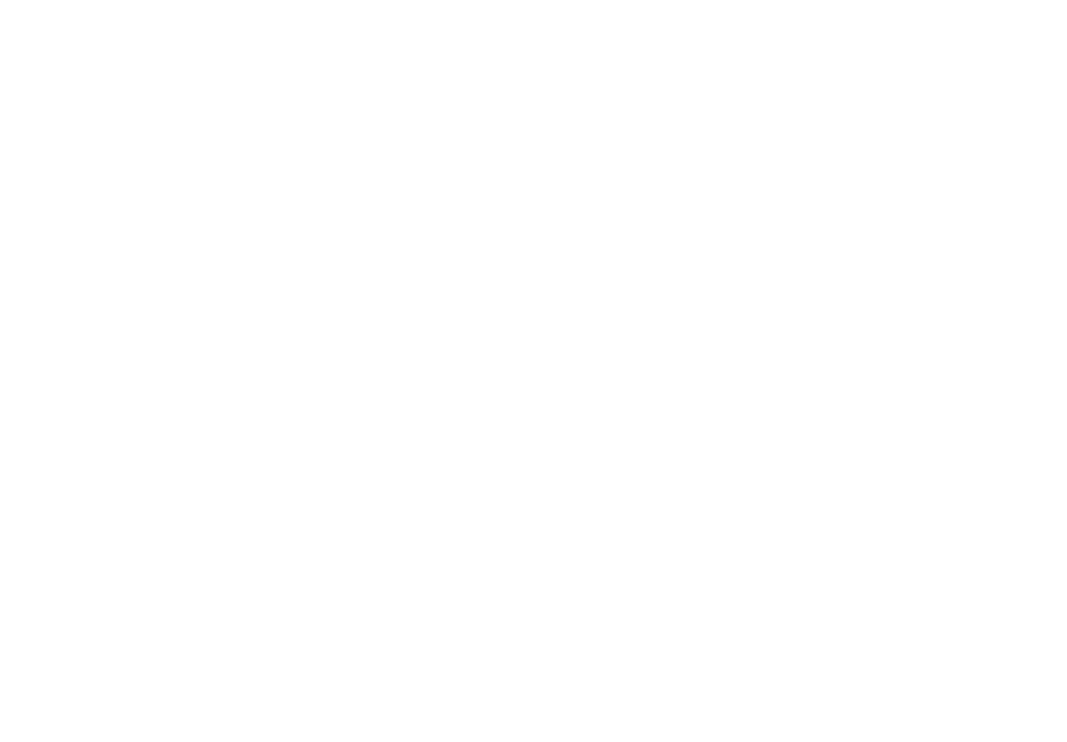
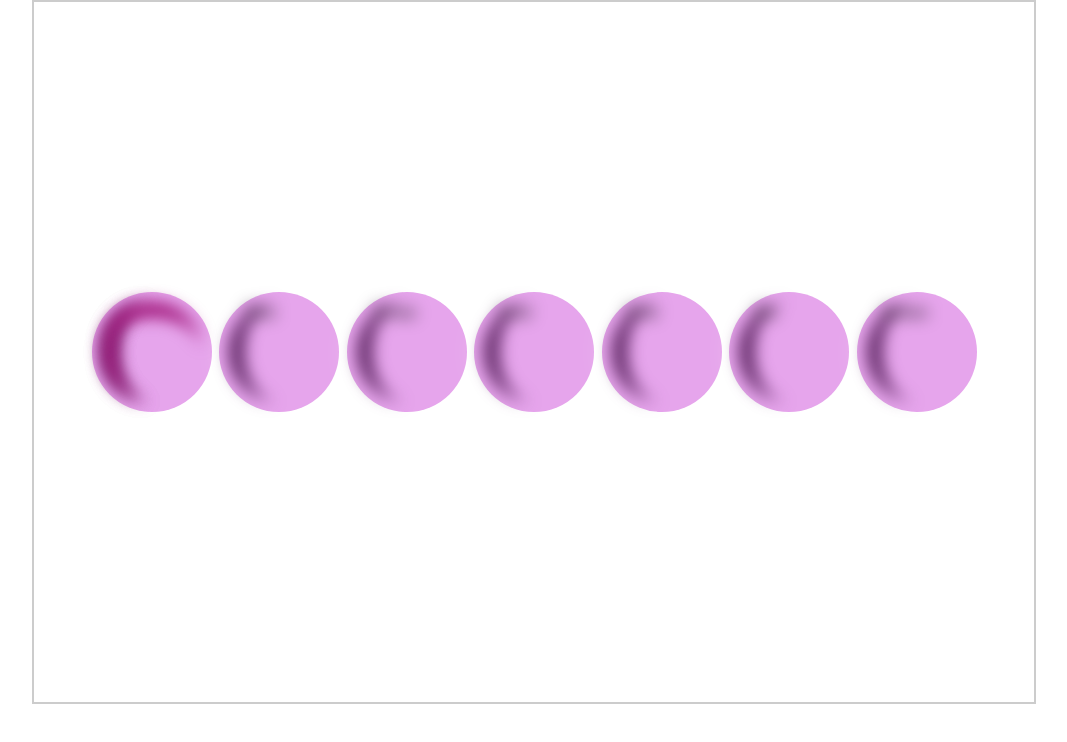
Before and after one commit to eniolaSamuel/CleaningClanProductPage, a React (Create React App) app: page /service in a window 1280 px wide. Before the commit this address had no page. Shown: the top 742 px of the page, without its empty margins (106-1173 px from the left). Built offline with nearby package versions, Linux system fonts and the light colour scheme.

Commit message:
subsequent tcc commit

```diff
--- a/src/App.js
+++ b/src/App.js
@@ -4,6 +4,7 @@
 import {ContactUs} from "./views/Contact";
 import ProductLandingPage from "./views/ProductLandingPage";
 import About from "./views/About";
+import ServicePage from "./views/ServicePage";
 
 
 function App() {
@@ -16,6 +17,7 @@
             <Route path="/home-page" element={<HomePage/>} />
             <Route path="/contactUs" element={<ContactUs />} />
             <Route path="/aboutUs" element={<About />} />
+            <Route path="/service" element={<ServicePage />} />
           </Routes>
         </BrowserRouter>
       </>
--- /dev/null
+++ b/src/styles/ServicePage.css
@@ -0,0 +1,70 @@
+.service-main-frame{
+    width: 100%;
+}
+.bubble-container {
+    width: 900px;
+    height: 700px;
+    position: relative;
+    border: 2px solid #ccc;
+    margin: auto;
+    display: flex;
+    justify-content: space-evenly;
+    align-items: center;
+    padding: 0 50px; /* Adjust padding as needed */
+}
+
+.individual-bubble {
+    position: relative;
+    width: 120px;
+    height: 120px;
+    background-color: #e6a5ec; /* Light blue color */
+    border-radius: 50%;
+    display: flex;
+    justify-content: center;
+    align-items: center;
+    cursor: pointer;
+    transition: background-color 0.3s ease;
+    box-shadow: 0px 0px 25px rgba(255, 255, 255, 0.25);
+
+}
+
+.individual-bubble span{
+    position: absolute;
+    border-radius: 50%;
+}
+
+.individual-bubble span:nth-child(1){
+    inset: 10px;
+    border-left: 15px solid #5a225f;
+    filter: blur(8px);
+}
+
+.individual-bubble span:nth-child(2){
+    inset: 10px;
+    border-left: 15px solid #9e1276;
+    filter: blur(8px);
+}
+.individual-bubble span:nth-child(3){
+    inset: 10px;
+    border-top: 15px solid #9e1276;
+    filter: blur(8px);
+}
+
+.individual-bubble:hover {
+    background-color: #2d1231; /* Darker blue color on hover */
+}
+
+.individual-bubble p {
+    position: absolute;
+    top: 50%;
+    left: 50%;
+    transform: translate(-50%, -50%);
+    color: #fff; /* White text color */
+    font-size: 14px;
+    opacity: 0;
+    transition: opacity 0.3s ease;
+}
+
+.individual-bubble:hover p {
+    opacity: 1;
+}
--- a/src/views/ProductLandingPage.jsx
+++ b/src/views/ProductLandingPage.jsx
@@ -1,6 +1,7 @@
 import NavBar from "./NavBar";
 import {ContactUs} from "./Contact";
 import HomePage from "./HomePage";
+import ServicePage from "./ServicePage";
 
 const ProductLandingPage =() =>{
     return(
@@ -8,6 +9,7 @@
             <NavBar />
             <HomePage/>
             <ContactUs />
+            <ServicePage />
         </div>
     )
 }
--- a/src/views/ServicePage.jsx
+++ b/src/views/ServicePage.jsx
@@ -1,17 +1,70 @@
+import React, { useState } from 'react';
+import "../styles/ServicePage.css";
+
 const ServicePage = () => {
-    return(
-        <div className="service-main-frame">
-            <div>
-                <h1>Expert Cleaning Solutions for Sparkling, Spotless Spaces</h1>
+    const numBubbles = 7;
+    const circleRadius = 200; // Adjust the radius of the circle as needed
+    const center = { x: 250, y: 250 }; // Adjust the center position as needed
+
+    const [showText, setShowText] = useState(false);
+
+    const toggleTextVisibility = () => {
+        setShowText(!showText);
+    };
+
+    const generateRandomPosition = () => {
+        const angle = Math.random() * 2 * Math.PI;
+        const radius = Math.sqrt(Math.random()) * circleRadius;
+        const x = center.x + radius * Math.cos(angle);
+        const y = center.y + radius * Math.sin(angle);
+        return { x, y };
+    };
+
+    const bubbles = Array.from({ length: numBubbles }, (_, index) => ({
+        id: index + 1,
+        position: generateRandomPosition(),
+        label: `${index + 1}`
+    }));
+
+
+    return (
+        <div className="service-page-container">
+            <div className="bubble-container">
+                <div className="individual-bubble" onMouseEnter={toggleTextVisibility} onMouseLeave={toggleTextVisibility}>
+                    <span></span>
+                    <span></span>
+                    <span></span>
+                    <span></span>
+                    {showText && <p>One - Some additional information</p>}
+                </div>
+                <div className="individual-bubble" onMouseEnter={toggleTextVisibility} onMouseLeave={toggleTextVisibility}>
+                    <span>Two</span>
+                    {showText && <p>Two - Some additional information</p>}
+                </div>
+                <div className="individual-bubble" onMouseEnter={toggleTextVisibility} onMouseLeave={toggleTextVisibility}>
+                    <span>Three</span>
+                    {showText && <p>Three - Some additional information</p>}
+                </div>
+                <div className="individual-bubble" onMouseEnter={toggleTextVisibility} onMouseLeave={toggleTextVisibility}>
+                    <span>Four</span>
+                    {showText && <p>Four - Some additional information</p>}
+                </div>
+                <div className="individual-bubble" onMouseEnter={toggleTextVisibility} onMouseLeave={toggleTextVisibility}>
+                    <span>Five</span>
+                    {showText && <p>Five - Some additional information</p>}
+                </div>
+                <div className="individual-bubble" onMouseEnter={toggleTextVisibility} onMouseLeave={toggleTextVisibility}>
+                    <span>Six</span>
+                    {showText && <p>Six - Some additional information</p>}
+                </div>
+                <div className="individual-bubble" onMouseEnter={toggleTextVisibility} onMouseLeave={toggleTextVisibility}>
+                    <span>Seven</span>
+                    {showText && <p>Seven - Some additional information</p>}
+                </div>
             </div>
-            <div>
-                <div className="general-h-cleaning"></div>
-                <div></div>
-                <div></div>
-                <div></div>
-                <div></div>
-            </div>
-            <div></div>
         </div>
-    )
-}
+
+    );
+};
+
+export default ServicePage;
```
